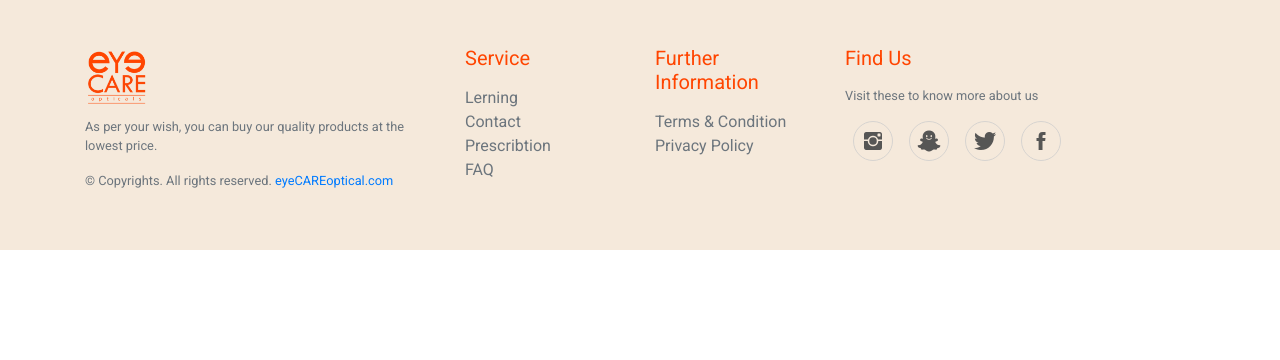
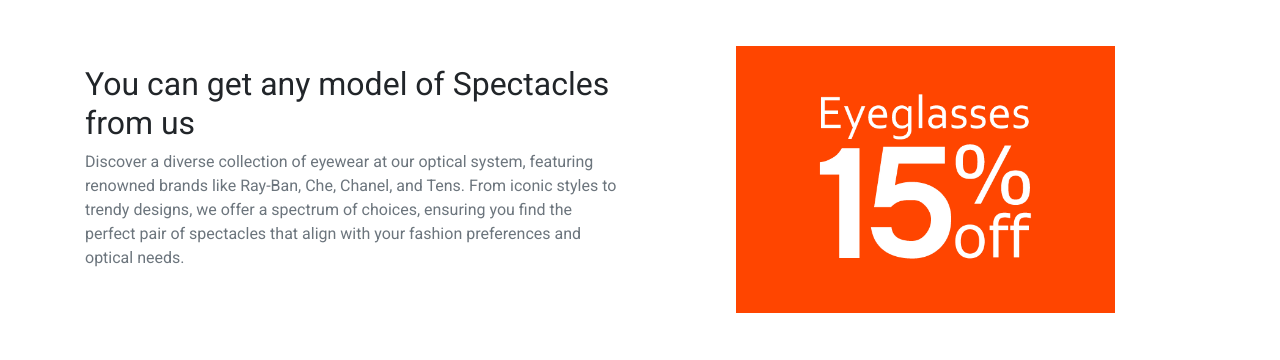
Before and after one commit to AbhishekPeiris/eYeCAREopticals, a React (Create React App) app in the folder frontend/: page /eyeglasses in a window 1280 px wide. Shown: the part 440-800 px from the top of the page. Built offline with nearby package versions, Linux system fonts and the light colour scheme.

Commit message:
eyeglasses screen

```diff
--- a/frontend/src/screens/EyeGlassesScreens.js
+++ b/frontend/src/screens/EyeGlassesScreens.js
@@ -1,20 +1,31 @@
 import React from 'react';
 import Eyeglasses from '../images/eyeglasses.gif';
 import styles from '../styles/Eyeglasses.css';
+import EyeglassesOffer from '../images/eyeglassoffer.jpg';
 
 const EyeGlassesScreens = () => {
     return (
         <div>
-            <br/><br/><br/>
+            <br /><br /><br />
             <div className='row'>
                 <div className='col md-3 EGtable_1col1'>
-                    <h1 style={{color:"white",fontSize:"80px",marginTop:"70px",marginLeft:"100px"}}><strong>IS IT TIME<br/>FOR <span style={{color:"black"}}>NEW<br/>GLASSES?</span></strong></h1>
+                    <h1 style={{ color: "white", fontSize: "80px", marginTop: "70px", marginLeft: "100px" }}><strong>IS IT TIME<br />FOR <span style={{ color: "black" }}>NEW<br />GLASSES?</span></strong></h1>
                 </div>
                 <div className='col md-3'>
                     <img src={Eyeglasses} alt="" class="img-fluid" />
                 </div>
+            </div>
 
+            <div class="container py-5">
+                <div class="row align-items-center mb-5">
+                    <div class="col-lg-6 order-2 order-lg-1">
+                        <h2 class="font-weight-light">You can get any model of Spectacles from us</h2>
+                        <p class="text-muted mb-4">Discover a diverse collection of eyewear at our optical system, featuring renowned brands like Ray-Ban, Che, Chanel, and Tens. From iconic styles to trendy designs, we offer a spectrum of choices, ensuring you find the perfect pair of spectacles that align with your fashion preferences and optical needs.</p>
+                    </div>
+                    <div class="col-lg-5 px-5 mx-auto order-1 order-lg-2" data-aos="fade-left"><img src={EyeglassesOffer} alt="" class="img-fluid mb-4 mb-lg-0" /></div>
+                </div>
             </div>
+
         </div>
     );
 }
```
Also changed, not shown: frontend/src/images/eyeglassoffer.jpg (added).
